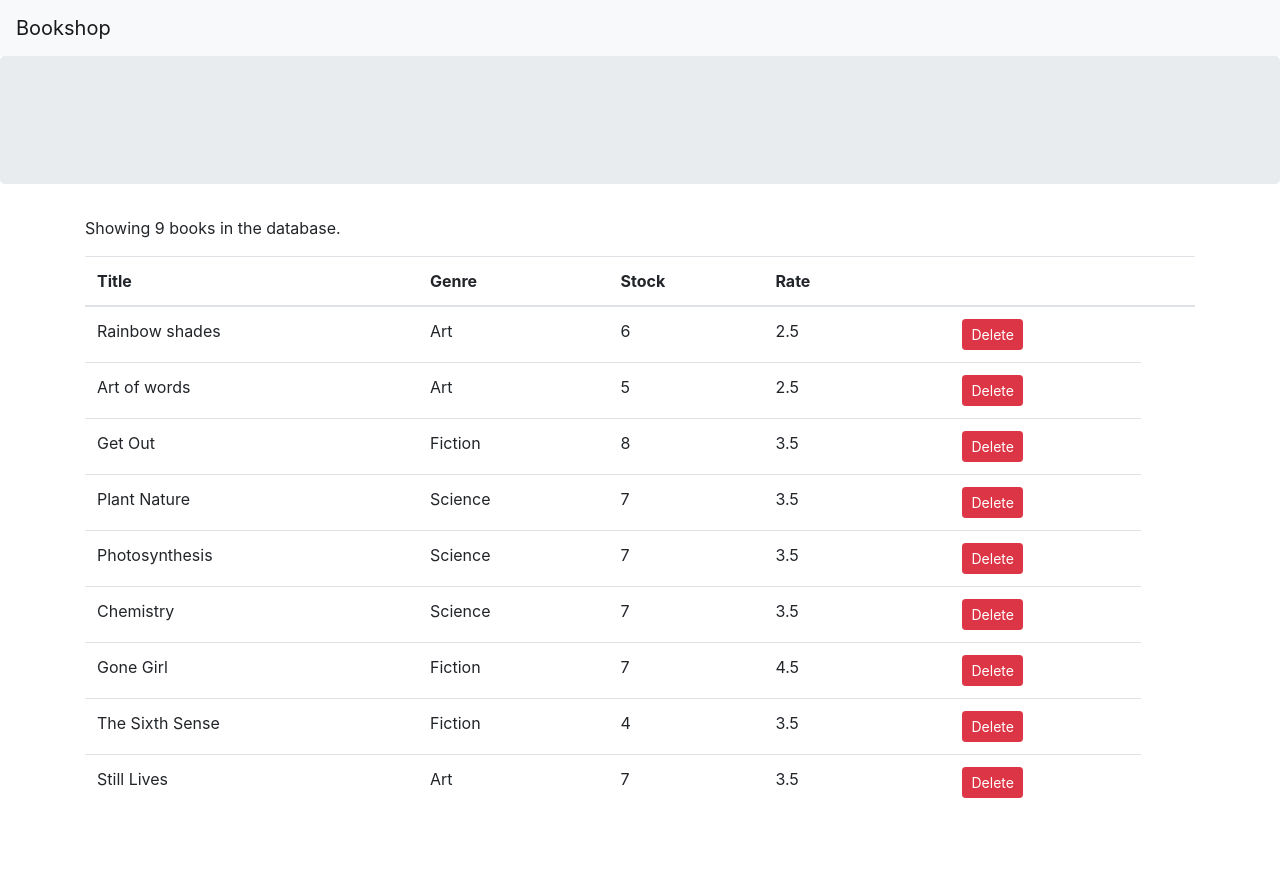
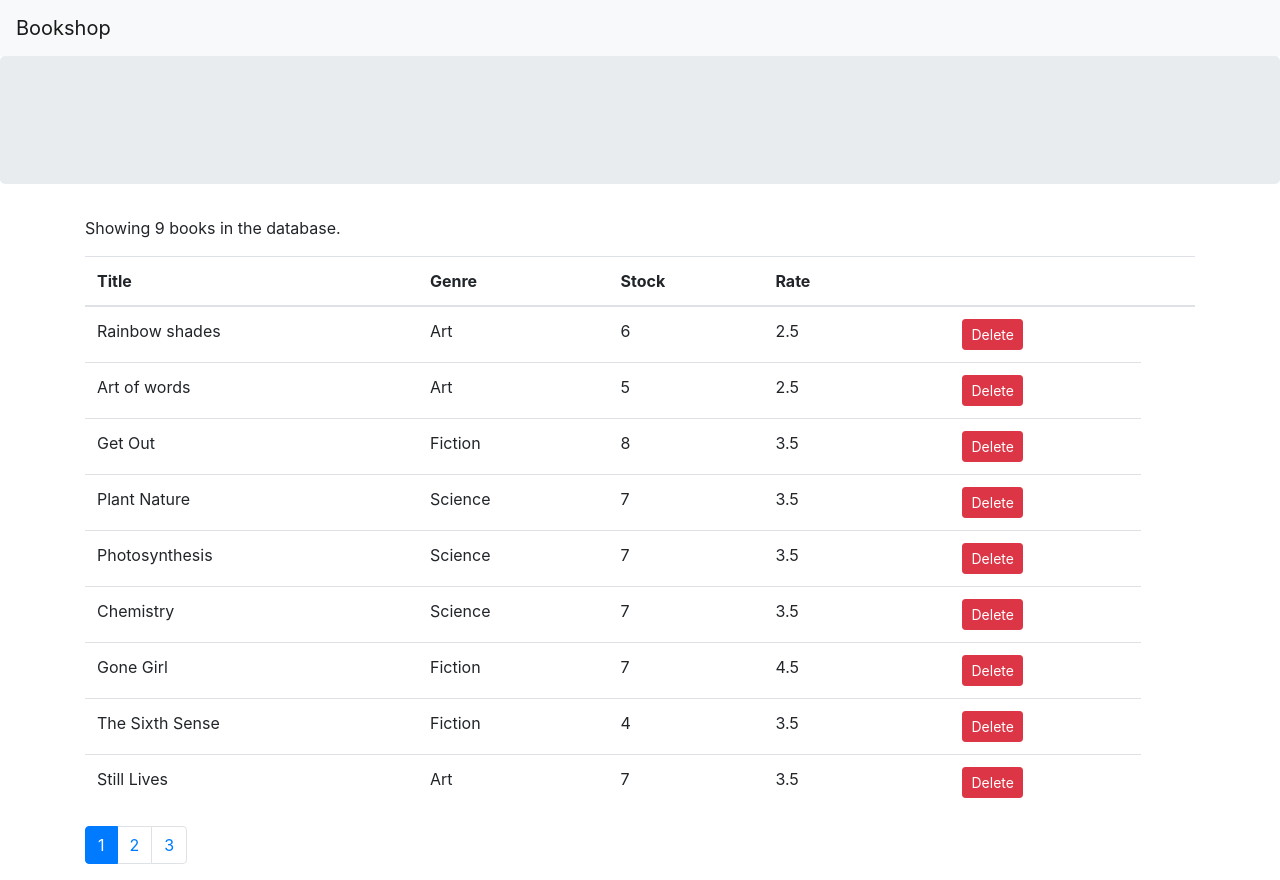
Before and after one commit to osmakins/Bookshop, a React (Create React App) app: page / in a window 1280 px wide. Before the commit the page ends 826 px from the top, so only its background shows below. Built offline with nearby package versions, Linux system fonts and the light colour scheme; the HTML template or start-up script is replaced by a standard one.

Commit message:
Add pagination plumbing

```diff
--- a/package.json
+++ b/package.json
@@ -10,6 +10,7 @@
     "bootstrap": "^4.5.2",
     "font-awesome": "^4.7.0",
     "fontawesome": "^4.7.2",
+    "lodash": "^4.17.20",
     "minimist": "^1.2.5",
     "react": "^16.13.1",
     "react-dom": "^16.13.1",
--- a/src/components/books.jsx
+++ b/src/components/books.jsx
@@ -1,10 +1,13 @@
 import React, { Component } from 'react';
 import { getBooks } from '../services/fakeBookService';
 import Like from './common/like';
+import Pagination from './common/pagination';
 
 class Books extends Component {
   state = {
-    books: getBooks()
+    books: getBooks(),
+    currentPage: 1,
+    pageSize: 4
   };
 
   handleDelete = (book) => {
@@ -20,7 +23,12 @@
     this.setState({ books });
   };
 
+  handlePageChange = page => {
+    this.setState({ currentPage: page })
+  }
+
   render() {
+    const { pageSize, currentPage } = this.state;
     const { length: count } = this.state.books;
     if (count === 0)
       return <p>There are no books in the database.</p>;
@@ -53,7 +61,12 @@
             ))}
           </tbody>
         </table>
-      </React.Fragment>)
+        <Pagination itemsCount={count}
+          pageSize={pageSize}
+          currentPage={currentPage}
+          onPageChange={this.handlePageChange} />
+      </React.Fragment>
+    );
   }
 }
 
--- /dev/null
+++ b/src/components/common/pagination.jsx
@@ -0,0 +1,22 @@
+import React from 'react';
+import _ from 'lodash';
+
+const Pagination = (props) => {
+
+  const { itemsCount, pageSize, onPageChange, currentPage } = props;
+
+  const pageCount = Math.ceil(itemsCount / pageSize);
+
+  if (pageCount === 1) return null;
+
+  const pages = _.range(1, pageCount + 1)
+  return <nav>
+    <ul className="pagination">
+      {pages.map(page => (
+        <li key={page} className={page === currentPage ? 'page-item active' : 'page-item'}><a onClick={() => onPageChange(page)} className="page-link">{page}</a></li>
+      ))}
+    </ul>
+  </nav>;
+};
+
+export default Pagination;
```
Also changed, not shown: 1 other file (tests, documents, lock files or other folders).
